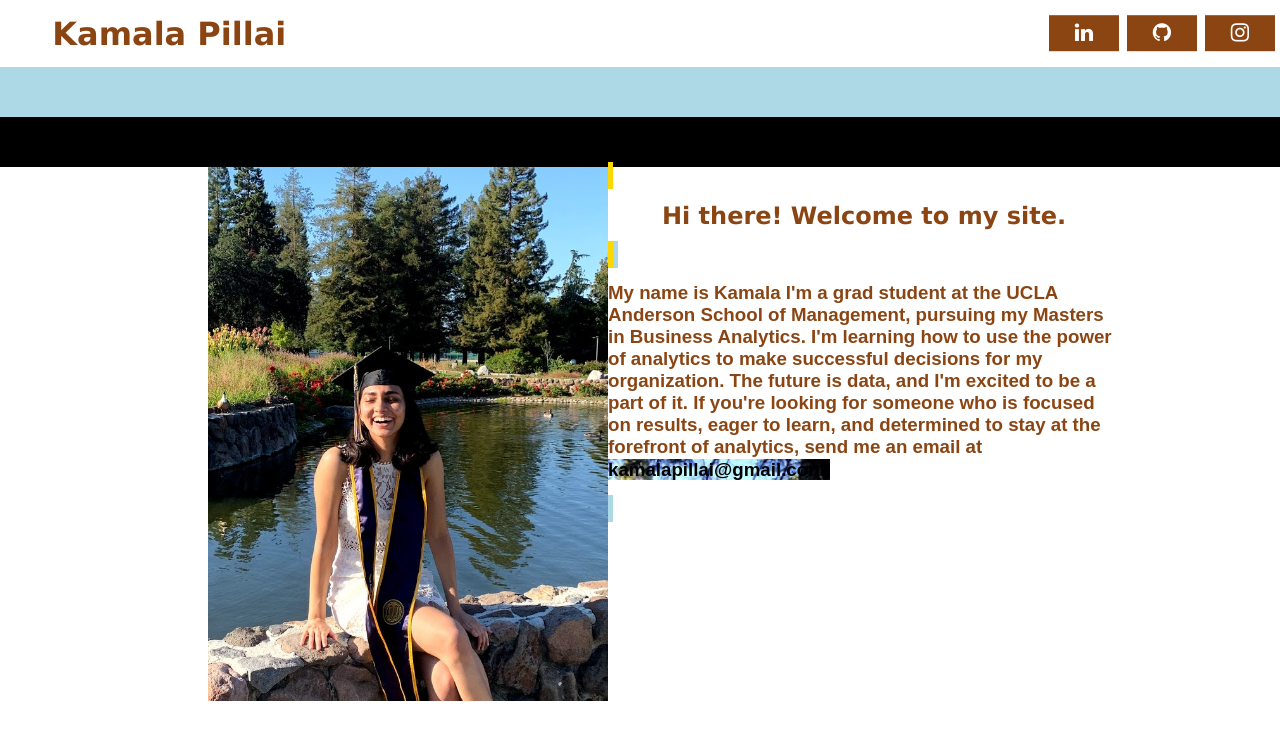
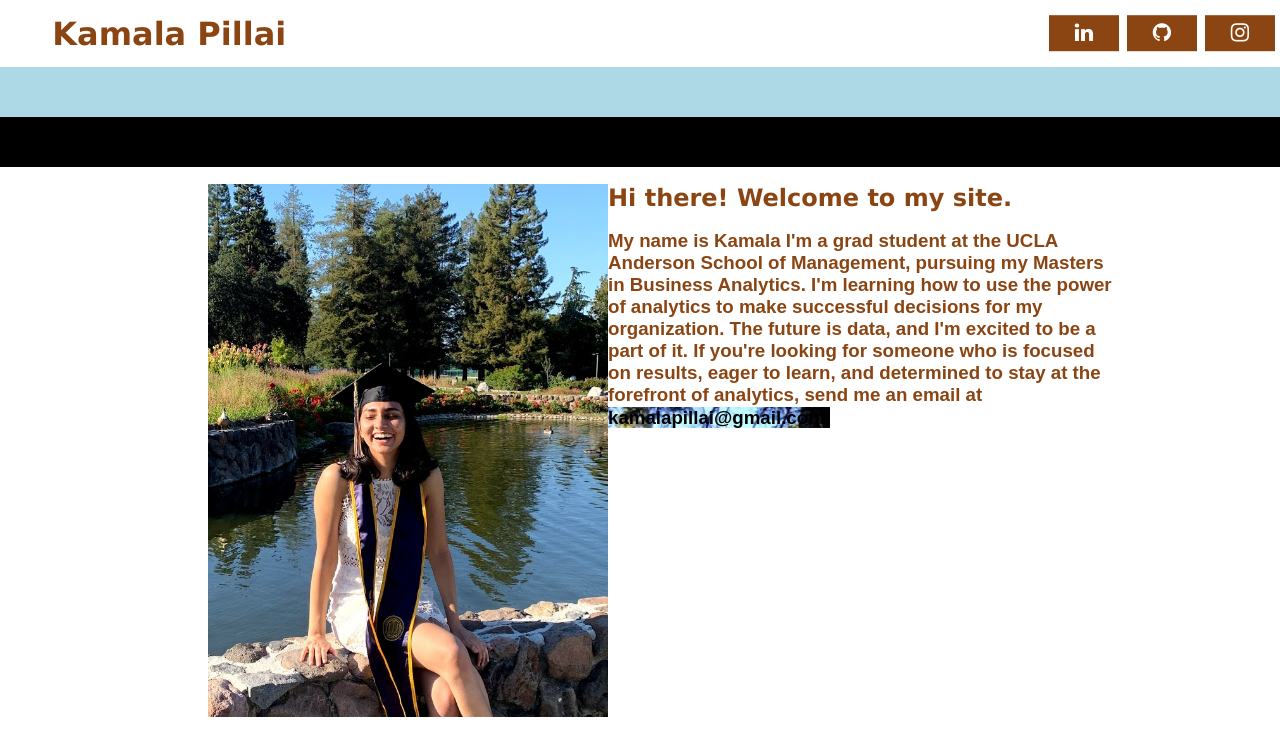
Before and after one commit to kpill/kpill.github.io, a Jekyll site: the page built from index.html, in a window 1280 px wide. Shown: the top 756 px of the page. Built offline with Jekyll 4.4.1, drawn with Linux system fonts in a browser that asks for light colours.

Commit message:
Update index.html

```diff
--- a/index.html
+++ b/index.html
@@ -8,16 +8,15 @@ title: Kamala Pillai's Blog
 <div id="wrapper">
 <img src="/images/about3.jpg" width="400" style="margin-left: 5%; float: left;"/>
 
-<div class="yellow-box">
-	<h1 class="welcome-text">Hi there! Welcome to my site.</h1>
-</div>
 
-<div class="blue-text-box">
-	<h3 class="about-text">My name is Kamala I'm a grad student at the UCLA Anderson School of Management, pursuing my Masters in Business Analytics.
-	I'm learning how to use the power of analytics to make successful decisions for my organization. The future is data, and I'm
-	excited to be a part of it. If you're looking for someone who is focused on results, eager to learn, and determined to stay at the
-	forefront of analytics, send me an email at <a class="welcome" href="mailto:kamalapillai@gmail.com">kamalapillai@gmail.com.</a></h3>
-</div>
+<h1 class="welcome-text">Hi there! Welcome to my site.</h1>
+
+
+<h3 class="about-text">My name is Kamala I'm a grad student at the UCLA Anderson School of Management, pursuing my Masters in Business Analytics.
+I'm learning how to use the power of analytics to make successful decisions for my organization. The future is data, and I'm
+excited to be a part of it. If you're looking for someone who is focused on results, eager to learn, and determined to stay at the
+forefront of analytics, send me an email at <a class="welcome" href="mailto:kamalapillai@gmail.com">kamalapillai@gmail.com.</a></h3>
+
 </div>
 <!--
 <embed src="/Kamala-Pillai-Resume.pdf" width="800px" height="1100px" />
```
